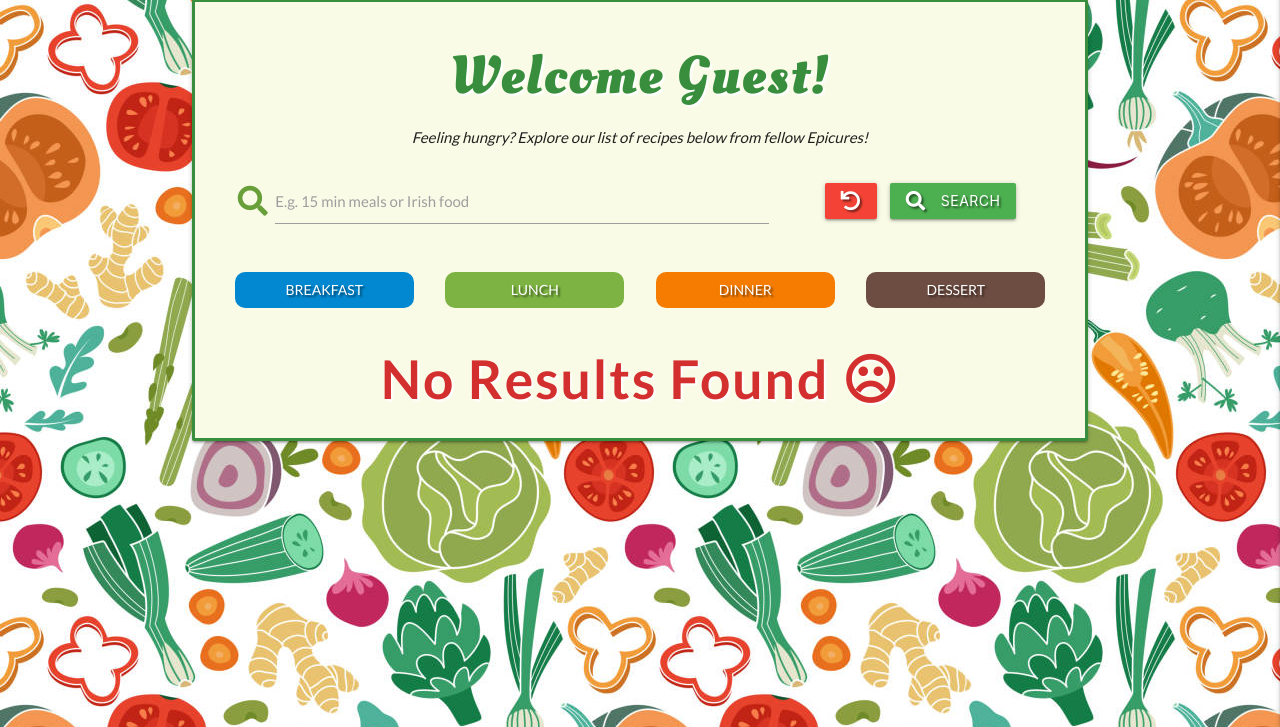
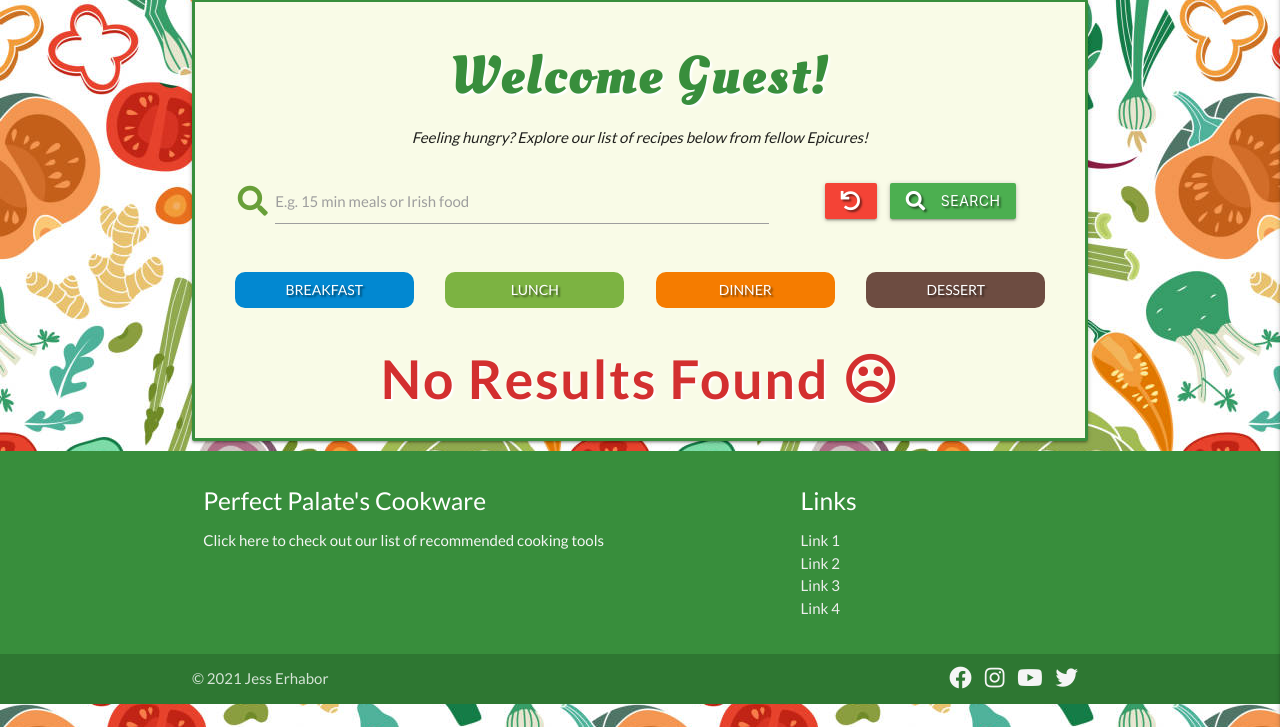
Before and after one commit to jerhabor/perfect-palate, a Flask app: page / in a window 1280 px wide. Shown: the part 73-800 px from the top of the page. Run offline with Flask 2, Linux system fonts and the light colour scheme; data that the repository does not hold is empty; some libraries are stand-ins or nearby versions.

Commit message:
FEAT: Footer section base template now added for copyright and cooking tools brand promotion.

```diff
--- a/static/css/style.css
+++ b/static/css/style.css
@@ -37,7 +37,7 @@ body {
 .card-panel {
     box-sizing: border-box;
     padding: 10px 24px;
-    margin-bottom: 0px;
+    margin-bottom: 10px;
 }
 
 .card-border {
@@ -368,9 +368,20 @@ hr.delete-recipe:after {
     margin: 0px;
 }
 
-/* ------------------------------------------------ PROFILE PAGE (profile.html) */
+/* ------------------------------------------------ FOOTER ON ALL PAGES (base.html) */
 
+.page-footer {
+    background-color: #388e3c;
+}
 
+.page-footer .footer-copyright {
+    background-color: #2e7732;
+}
+
+.social-media-icons i {
+    margin-right: 10px;
+    font-size: 1.5em;
+}
 
 
 /* ------------------------------------------------ MEDIA QUERIES */
--- a/templates/base.html
+++ b/templates/base.html
@@ -71,6 +71,37 @@
             {% endblock %}
         </main>
 
+        <footer class="page-footer">
+            <div class="container">
+                <div class="row">
+                    <div class="col l6 s12">
+                        <h5 class="white-text">Perfect Palate's Cookware</h5>
+                        <p class="grey-text text-lighten-4">Click here to check out our list of recommended cooking tools</p>
+                    </div>
+                    <div class="col l4 offset-l2 s12">
+                        <h5 class="white-text">Links</h5>
+                        <ul>
+                            <li><a class="grey-text text-lighten-3" href="#!">Link 1</a></li>
+                            <li><a class="grey-text text-lighten-3" href="#!">Link 2</a></li>
+                            <li><a class="grey-text text-lighten-3" href="#!">Link 3</a></li>
+                            <li><a class="grey-text text-lighten-3" href="#!">Link 4</a></li>
+                        </ul>
+                    </div>
+                </div>
+            </div>
+            <div class="footer-copyright">
+                <div class="container">
+                    © 2021 Jess Erhabor
+                    <span class="social-media-icons right">
+                        <a href="https://www.facebook.com/" target="_blank" class="grey-text text-lighten-4"><i class="fab fa-facebook"></i></a>
+                        <a href="https://www.instagram.com/" target="_blank" class="grey-text text-lighten-4"><i class="fab fa-instagram"></i></a>
+                        <a href="https://www.youtube.com/" target="_blank" class="grey-text text-lighten-4"><i class="fab fa-youtube"></i></a>
+                        <a href="https://www.twitter.com/" target="_blank" class="grey-text text-lighten-4"><i class="fab fa-twitter"></i></a>
+                    </span>
+                </div>
+            </div>
+        </footer>
+
         <!-- JQuery Initialization -->
         <script src="https://code.jquery.com/jquery-3.5.1.min.js" integrity="sha256-9/aliU8dGd2tb6OSsuzixeV4y/faTqgFtohetphbbj0=" crossorigin="anonymous"></script>
         <!-- Materialize JS Initialization -->
```
